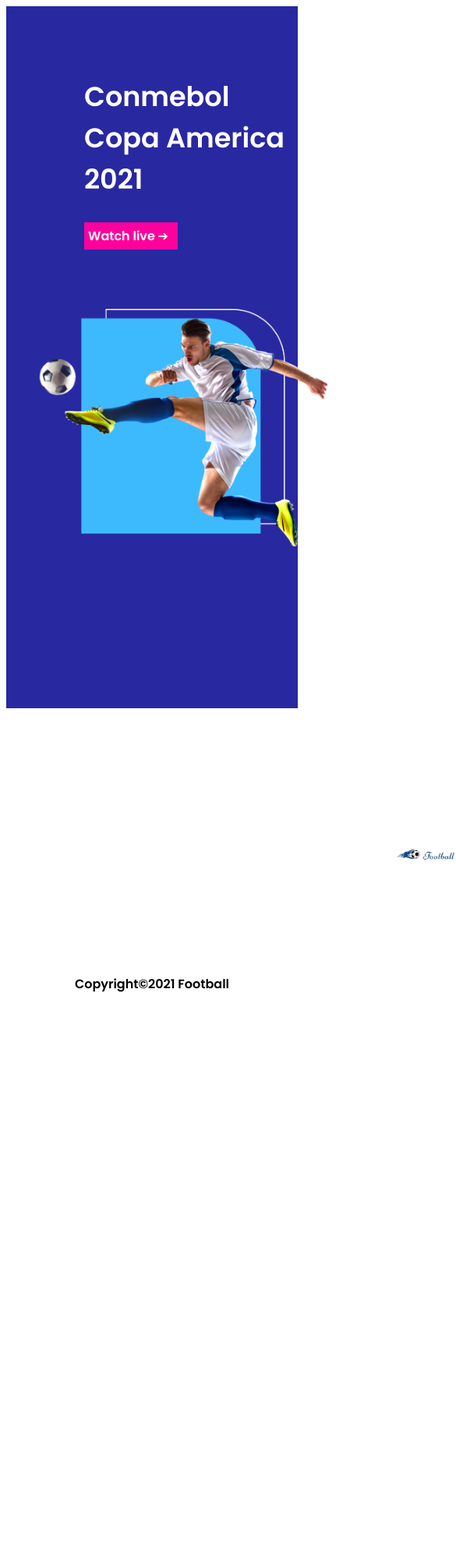
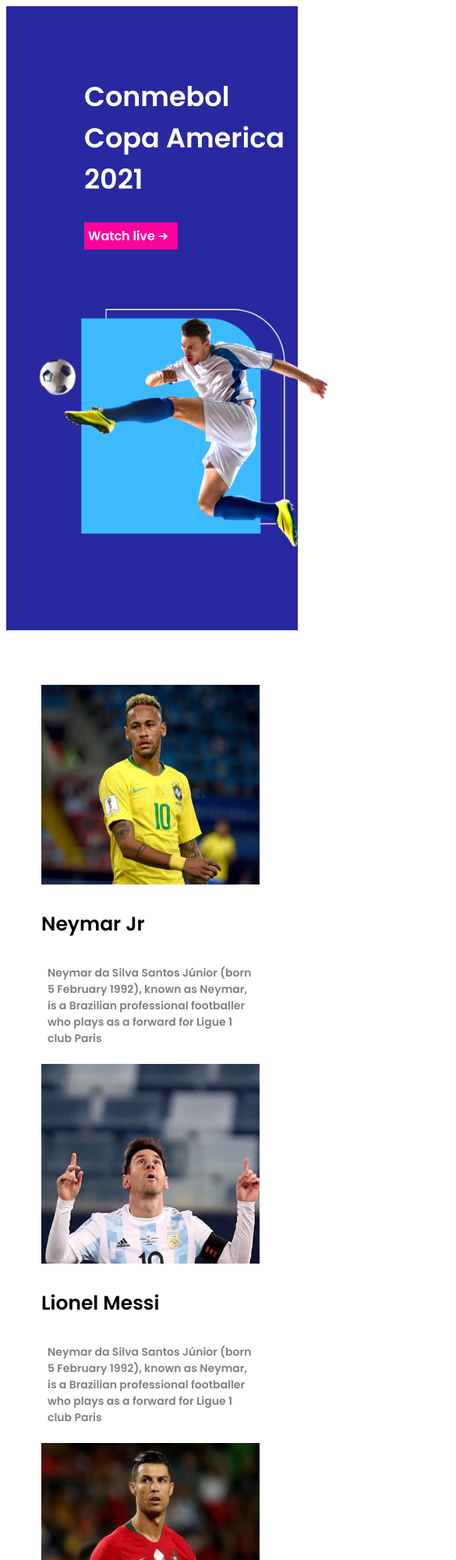
Before and after one commit to narrow-space/my-assingment-2, a plain HTML site: page index.html in a window 390 px wide. Shown: the top 2000 px of the page at 78% size, 585 px wide, since content can reach past the window. Before the commit the page ends 1357 px from the top, so only its background shows below. Drawn offline with Linux system fonts and the light colour scheme.

Commit message:
2nd-media-quries

```diff
--- a/styles/style.css
+++ b/styles/style.css
@@ -89,9 +89,16 @@ Media-quries
 Mobile_devices
 --------------*/
 @media only screen and (max-width:688px){
-    .container{height: 900px;
+    .container{height: 800px;
         flex-direction: column;}
     .pic img{width: 100%;margin-left: 40px;}
+    .info{margin-right: 5px;}
+    .all-player{display: grid;
+    grid-template-columns: repeat(1, 1fr);
+    margin-left: 45px;}
+    .footer-itmes img{margin-left: 84px;
+                     width: 53%;}
+     .icon{ margin-left: 105px;}
+
 
 }
-.all-player{display: none;}
```
